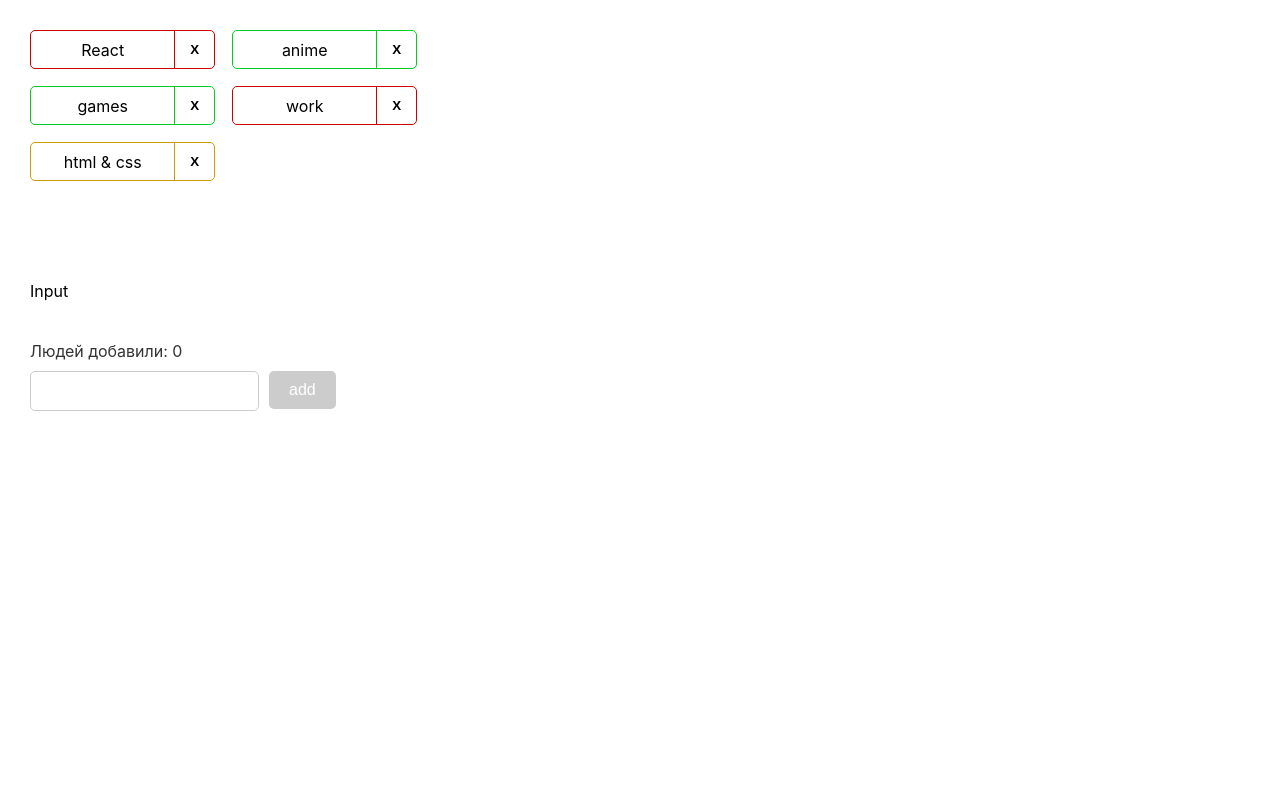
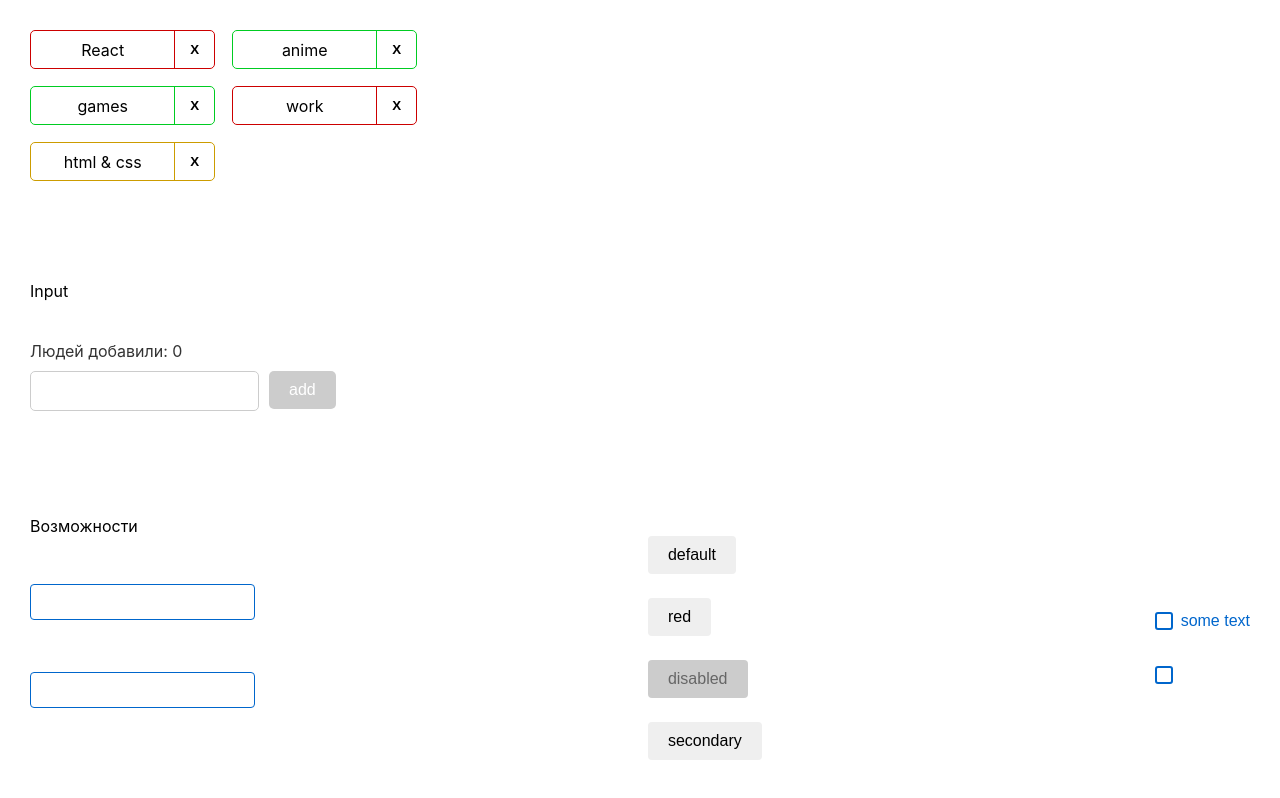
Before and after one commit to IrynaKhonina/hw2, a React (Create React App) app: page / in a window 1280 px wide. Shown: the part 485-1283 px from the top of the page. Before the commit the page ends 1001 px from the top, so only its background shows below. Built offline with nearby package versions, Linux system fonts and the light colour scheme.

Commit message:
19/01/25

```diff
--- a/src/s1-main/App.tsx
+++ b/src/s1-main/App.tsx
@@ -3,6 +3,7 @@ import s from './App.module.css'
 import HW1 from '../s2-homeworks/hw01/HW1'
 import HW2 from "../s2-homeworks/hw02/HW2";
 import HW3 from "../s2-homeworks/hw03/HW3";
+import HW4 from "../s2-homeworks/hw04/HW4";
 
 function App() {
     return (
@@ -11,8 +12,7 @@ function App() {
             {/*раскомментировать по ходу выполнения*/}
             <HW2/>
             <HW3/>
-
-            {/*<HW4/>*/}
+            <HW4/>
 
             {/*при выполнении дз 5 и более - закомментировать здесь дз 1-4, так как они есть внутри дз 5*/}
             {/*<HW5/>*/}
--- a/src/s2-homeworks/hw04/HW4.tsx
+++ b/src/s2-homeworks/hw04/HW4.tsx
@@ -12,7 +12,7 @@ import Stand from './Stand'
 const HW4 = () => {
     return (
         <div id={'hw4'}>
-            <div className={s2.hwTitle}>Homework #4</div>
+            <div className={s2.hwTitle}>Возможности</div>
             {/*демонстрация возможностей компонент:*/}
             <div className={s2.hw}>
                 <Stand />
--- a/src/s2-homeworks/hw04/Stand.tsx
+++ b/src/s2-homeworks/hw04/Stand.tsx
@@ -80,7 +80,7 @@ const Stand = () => {
                     <SuperCheckbox
                         id={'hw4-super-checkbox-with-text'}
                         checked={stateForAllCheckboxes}
-                        onChangeChecked={setChecked}
+                        onChangeChecked={setChecked} // +++ Исправлено: передаем setChecked напрямую
                     >
                         some text
                     </SuperCheckbox>
@@ -90,7 +90,7 @@ const Stand = () => {
                     <SuperCheckbox
                         id={'hw4-super-checkbox-like-old'}
                         checked={stateForAllCheckboxes}
-                        onChange={(e) => setChecked(e.currentTarget.checked)}
+                        onChange={(e) => setChecked(e.currentTarget.checked)} // +++ Исправлено: передаем setChecked через onChange
                     />
                 </div>
             </div>
--- a/src/s2-homeworks/hw04/common/c1-SuperInputText/SuperInputText.module.css
+++ b/src/s2-homeworks/hw04/common/c1-SuperInputText/SuperInputText.module.css
@@ -1,20 +1,34 @@
 .input:focus {
+    outline: none;
+    border-color: #06c; /* Пример стиля для фокуса */
 }
 
 .input {
+    padding: 8px;
+    border: 1px solid #ccc;
+    border-radius: 4px;
+    font-size: 16px;
 }
 
 .inputWrapper {
+    display: flex;
+    flex-direction: column;
+    gap: 4px;
 }
 
 .superInput {
+    border-color: #06c; /* Пример стиля для обычного инпута */
 }
 
 .errorInput {
+    border-color: red; /* Пример стиля для инпута с ошибкой */
 }
 
 .errorInput:focus {
+    border-color: darkred; /* Пример стиля для фокуса инпута с ошибкой */
 }
 
 .error {
+    color: red;
+    font-size: 14px;
 }
--- a/src/s2-homeworks/hw04/common/c2-SuperButton/SuperButton.module.css
+++ b/src/s2-homeworks/hw04/common/c2-SuperButton/SuperButton.module.css
@@ -1,36 +1,56 @@
 .button {
+    padding: 10px 20px;
+    border: none;
+    border-radius: 4px;
+    cursor: pointer;
+    font-size: 16px;
 }
 
 .disabled {
+    opacity: 0.5;
+    cursor: not-allowed;
+}
+
+.default {
+    background-color: #06c;
+    color: white;
 }
 
 .secondary {
-}
-
-.default {
+    background-color: #ccc;
+    color: black;
 }
 
 .red {
+    background-color: red;
+    color: white;
 }
 
 .default:hover {
+    background-color: #0059b3;
 }
 
 .red:hover {
+    background-color: darkred;
 }
 
 .secondary:hover {
+    background-color: #999;
 }
 
-
 .default:active {
+    background-color: #004080;
 }
 
 .secondary:active {
+    background-color: #666;
 }
 
 .red:active {
+    background-color: #8b0000;
 }
 
 .button:disabled {
+    background-color: #ccc;
+    color: #666;
 }
--- a/src/s2-homeworks/hw04/common/c3-SuperCheckbox/SuperCheckbox.tsx
+++ b/src/s2-homeworks/hw04/common/c3-SuperCheckbox/SuperCheckbox.tsx
@@ -27,9 +27,9 @@ const SuperCheckbox: React.FC<SuperCheckboxPropsType> = (
     }
 ) => {
     const onChangeCallback = (e: ChangeEvent<HTMLInputElement>) => {
-        // задачка на написание онченджа
-
-    }
+        onChange?.(e); // Если есть пропс onChange, вызываем его
+        onChangeChecked?.(e.currentTarget.checked); // Если есть пропс onChangeChecked, передаем состояние чекбокса
+    };
 
     const finalInputClassName = s.checkbox
         + (className ? ' ' + className : '')
```
